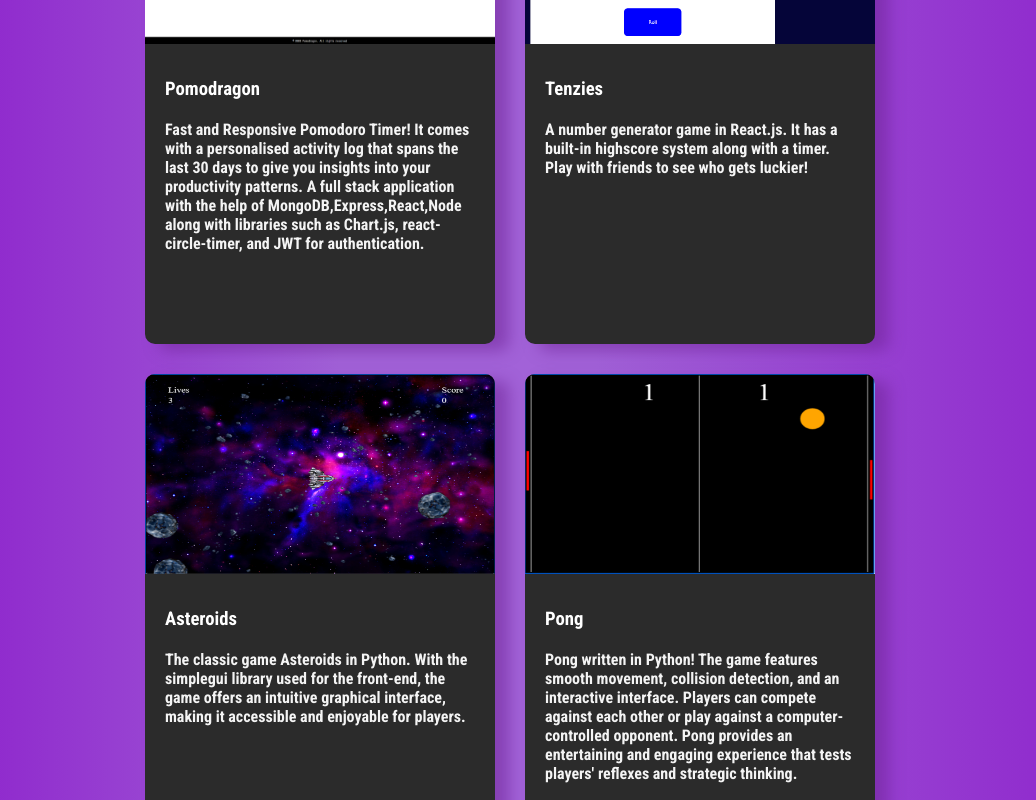
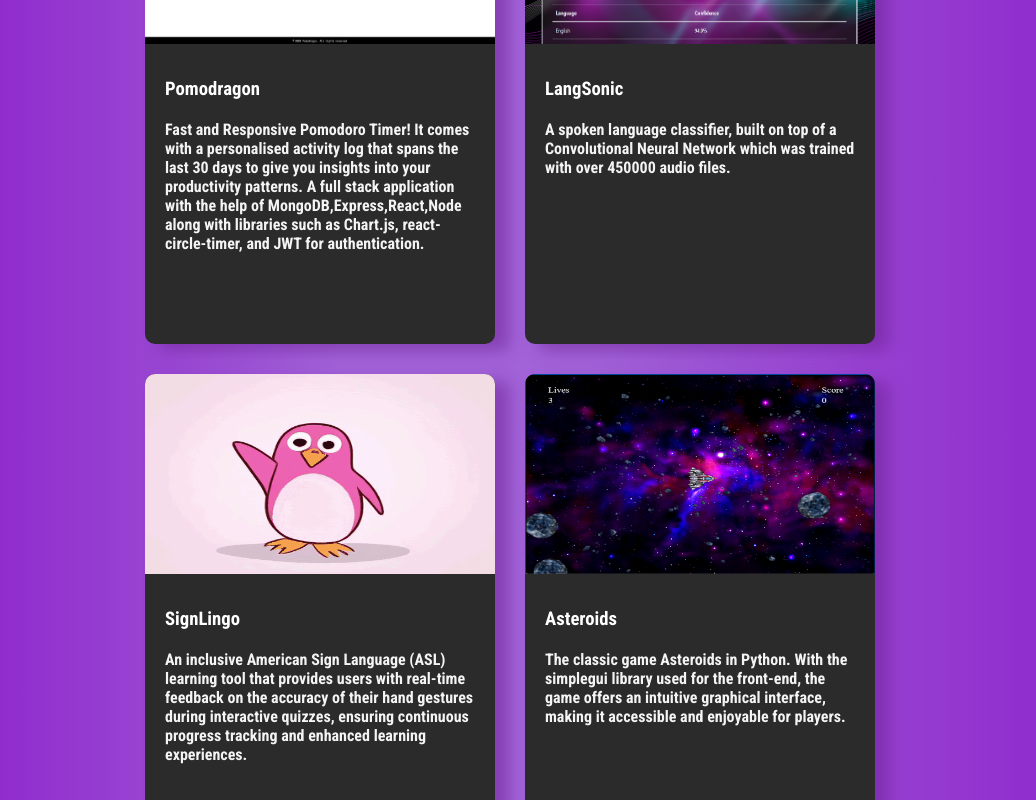
Before and after one commit to abrarfuad27/portfolio, a React (Create React App) app: page / in a window 1280 px wide. Shown: the part 580-1380 px from the top of the page, without its empty margins (45-1081 px from the left). Built offline with nearby package versions, Linux system fonts and the light colour scheme.

Commit message:
added projects

```diff
--- a/src/data.js
+++ b/src/data.js
@@ -7,13 +7,27 @@ export default [
     url: "https://pomodragon.vercel.app/",
   },
   {
-    image: "assets/tenzies.png",
-    title: "Tenzies",
+    image: "assets/langsonic.png",
+    title: "LangSonic",
     description:
-      "A number generator game in React.js. It has a built-in highscore system along with a timer. Play with friends to see who gets luckier!",
-    url: "https://tenzies-rho.vercel.app/",
+      "A spoken language classifier, built on top of a Convolutional Neural Network which was trained with over 450000 audio files.",
+    url: "https://lit-mesa-88597-fe23f01307fc.herokuapp.com/",
   },
   ,
+  // {
+  //   image: "assets/tenzies.png",
+  //   title: "Tenzies",
+  //   description:
+  //     "A number generator game in React.js. It has a built-in highscore system along with a timer. Play with friends to see who gets luckier!",
+  //   url: "https://tenzies-rho.vercel.app/",
+  // },
+  {
+    image: "assets/penguinslay.gif",
+    title: "SignLingo",
+    description:
+      "An inclusive American Sign Language (ASL) learning tool that provides users with real-time feedback on the accuracy of their hand gestures during interactive quizzes, ensuring continuous progress tracking and enhanced learning experiences.",
+    url: "https://github.com/abrarfuad27/SignLingo",
+  },
   {
     image: "assets/asteroids.png",
     title: "Asteroids",
@@ -21,11 +35,11 @@ export default [
       "The classic game Asteroids in Python. With the simplegui library used for the front-end, the game offers an intuitive graphical interface, making it accessible and enjoyable for players.",
     url: "https://py2.codeskulptor.org/#user49_HkBGrNjZct_6.py",
   },
-  {
-    image: "assets/pong.png",
-    title: "Pong",
-    description:
-      "Pong written in Python! The game features smooth movement, collision detection, and an interactive interface. Players can compete against each other or play against a computer-controlled opponent. Pong provides an entertaining and engaging experience that tests players' reflexes and strategic thinking.",
-    url: "https://py2.codeskulptor.org/#user49_FClmURzpfg_12.py",
-  },
+  // {
+  //   image: "assets/pong.png",
+  //   title: "Pong",
+  //   description:
+  //     "Pong written in Python! The game features smooth movement, collision detection, and an interactive interface. Players can compete against each other or play against a computer-controlled opponent. Pong provides an entertaining and engaging experience that tests players' reflexes and strategic thinking.",
+  //   url: "https://py2.codeskulptor.org/#user49_FClmURzpfg_12.py",
+  // },
 ];
```
Also changed, not shown: public/assets/langsonic.png (added), public/assets/penguinslay.gif (added).
